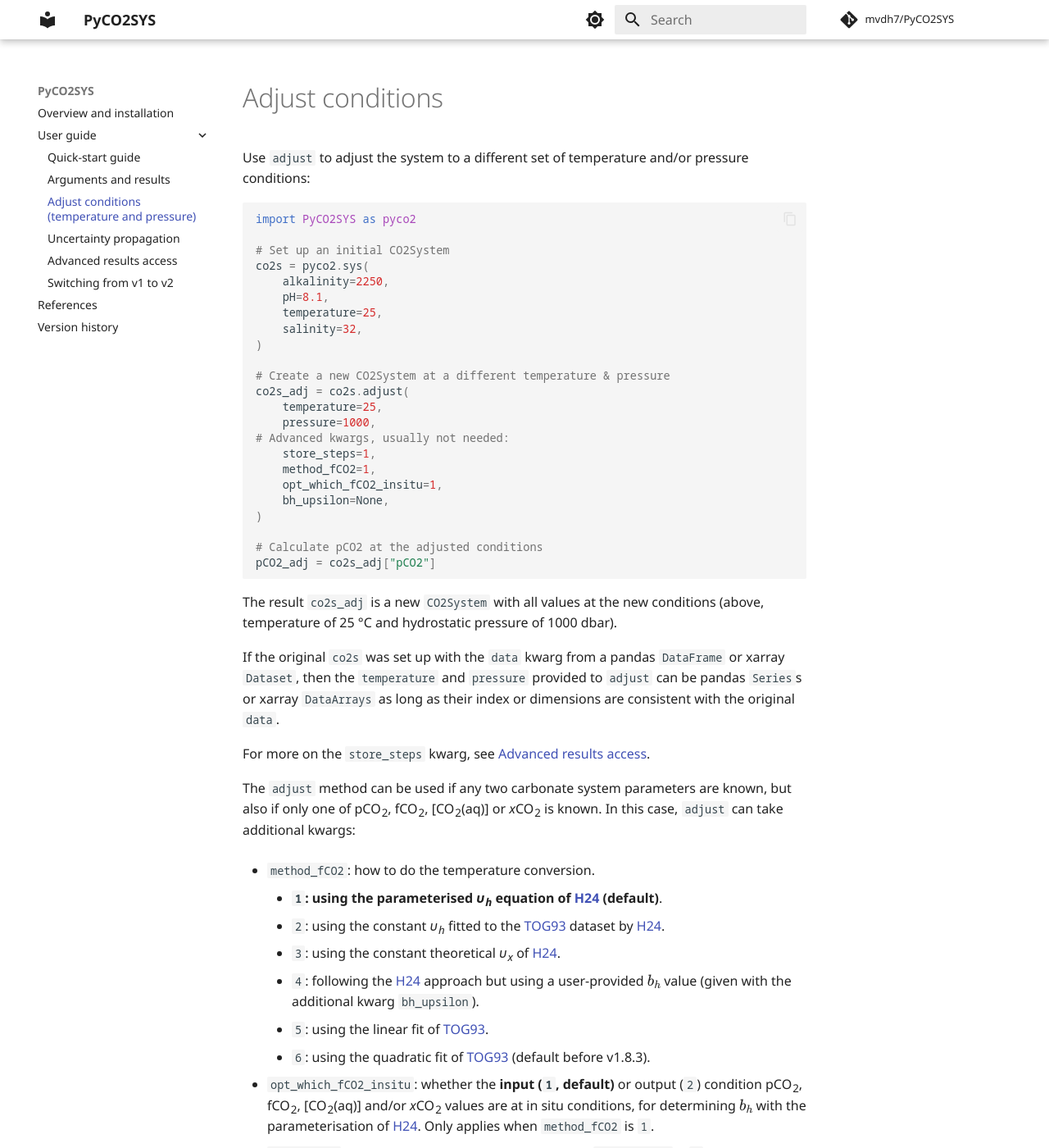
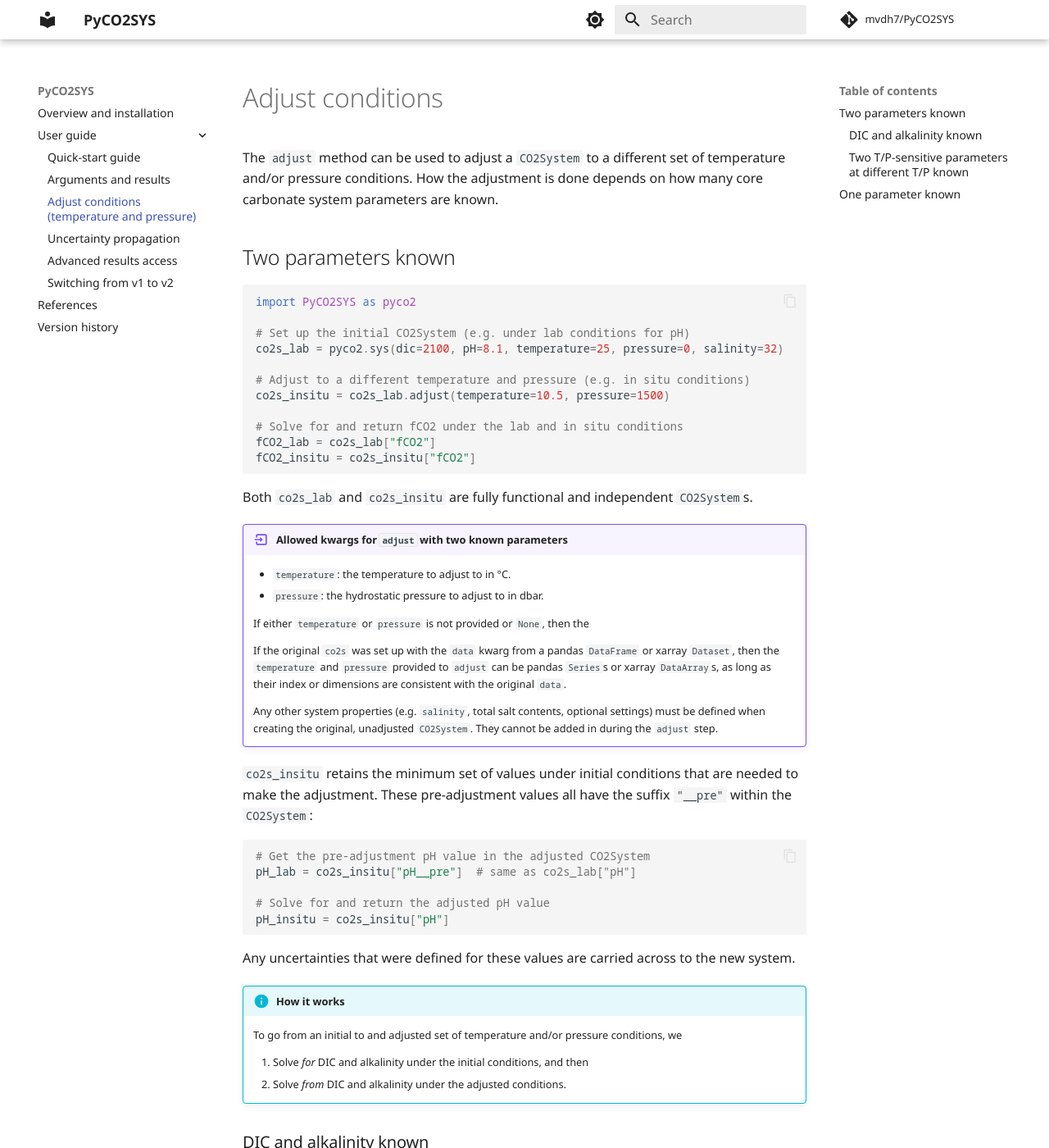
Before and after one commit to mvdh7/PyCO2SYS, an MkDocs documentation site: the page built from docs/adjust.md, in a window 1280 px wide and 1400 px high. Shown: the whole window at 82% size. Built offline with MkDocs 1.6.1 and Material for MkDocs 9.7.7, drawn with Linux system fonts in a browser that asks for light colours; comment, search, counter and statistics services are not loaded; some of the changed text lies outside the part shown.

Commit message:
Start updating description

````diff
--- a/docs/adjust.md
+++ b/docs/adjust.md
@@ -1,36 +1,70 @@
 # Adjust conditions
 
-Use `adjust` to adjust the system to a different set of temperature and/or pressure conditions:
+The `adjust` method can be used to adjust a `CO2System` to a different set of temperature and/or pressure conditions.  How the adjustment is done depends on how many core carbonate system parameters are known.
+
+## Two parameters known
 
 ```python
 import PyCO2SYS as pyco2
 
-# Set up an initial CO2System
-co2s = pyco2.sys(
-    alkalinity=2250,
-    pH=8.1,
-    temperature=25,
-    salinity=32,
-)
+# Set up the initial CO2System (e.g. under lab conditions for pH)
+co2s_lab = pyco2.sys(dic=2100, pH=8.1, temperature=25, pressure=0, salinity=32)
 
-# Create a new CO2System at a different temperature & pressure
-co2s_adj = co2s.adjust(
-    temperature=25,
-    pressure=1000,
-# Advanced kwargs, usually not needed:
-    store_steps=1,
-    method_fCO2=1,
-    opt_which_fCO2_insitu=1,
-    bh_upsilon=None,
-)
+# Adjust to a different temperature and pressure (e.g. in situ conditions)
+co2s_insitu = co2s_lab.adjust(temperature=10.5, pressure=1500)
 
-# Calculate pCO2 at the adjusted conditions
-pCO2_adj = co2s_adj["pCO2"]
+# Solve for and return fCO2 under the lab and in situ conditions
+fCO2_lab = co2s_lab["fCO2"]
+fCO2_insitu = co2s_insitu["fCO2"]
 ```
 
-The result `co2s_adj` is a new `CO2System` with all values at the new conditions (above, temperature of 25 °C and hydrostatic pressure of 1000 dbar).
+Both `co2s_lab` and `co2s_insitu` are fully functional and independent `CO2System`s.
 
-If the original `co2s` was set up with the `data` kwarg from a pandas `DataFrame` or xarray `Dataset`, then the `temperature` and `pressure` provided to `adjust` can be pandas `Series`s or xarray `DataArrays` as long as their index or dimensions are consistent with the original `data`.
+!!! inputs "Allowed kwargs for `adjust` with two known parameters"
+
+      * `temperature`: the temperature to adjust to in °C.
+      * `pressure`: the hydrostatic pressure to adjust to in dbar.
+
+    If either `temperature` or `pressure` is not provided or `None`, then the
+
+    If the original `co2s` was set up with the `data` kwarg from a pandas `DataFrame` or xarray `Dataset`, then the `temperature` and `pressure` provided to `adjust` can be pandas `Series`s or xarray `DataArray`s, as long as their index or dimensions are consistent with the original `data`.
+
+    Any other system properties (e.g. `salinity`, total salt contents, optional settings) must be defined when creating the original, unadjusted `CO2System`.  They cannot be added in during the `adjust` step.
+
+`co2s_insitu` retains the minimum set of values under initial conditions that are needed to make the adjustment.  These pre-adjustment values all have the suffix `"__pre"` within the `CO2System`:
+
+```python
+# Get the pre-adjustment pH value in the adjusted CO2System
+pH_lab = co2s_insitu["pH__pre"]  # same as co2s_lab["pH"]
+
+# Solve for and return the adjusted pH value
+pH_insitu = co2s_insitu["pH"]
+```
+
+Any uncertainties that were defined for these values are carried across to the new system.
+
+!!! info "How it works"
+
+    To go from an initial to and adjusted set of temperature and/or pressure conditions, we
+
+      1. Solve *for* DIC and alkalinity under the initial conditions, and then
+      2. Solve *from* DIC and alkalinity under the adjusted conditions.
+
+### DIC and alkalinity known
+
+In this case, `adjust` is not needed.  DIC and alkalinity are not sensitive to temperature nor pressure.
+
+So `adjust` will work, but the result will be the same as just putting the temperature and pressure of interest directly into `pyco2.sys`.
+
+### Two T/P-sensitive parameters at different T/P known
+
+There is not currently a built-in way to handle the (rare) case where both known parameters are temperature- and/or pressure-sensitive **and** the two known parameters are at a different temperature and/or pressure from each other.
+
+## One parameter known
+
+
+
+
 
 For more on the `store_steps` kwarg, see [Advanced results access](results.md/#solve-without-returning).
 
````
